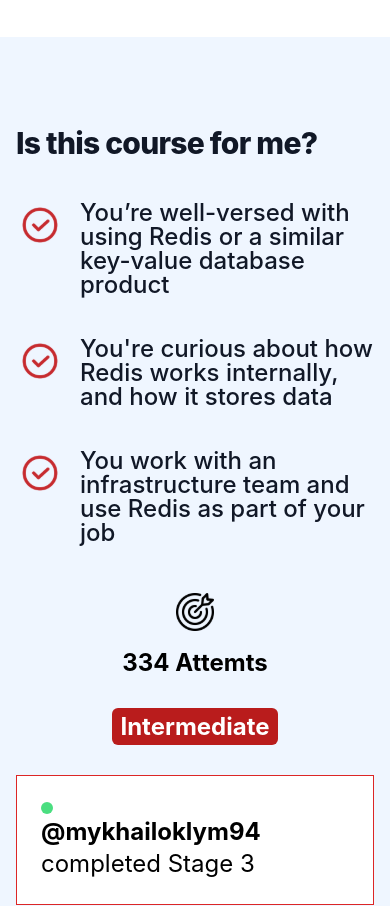
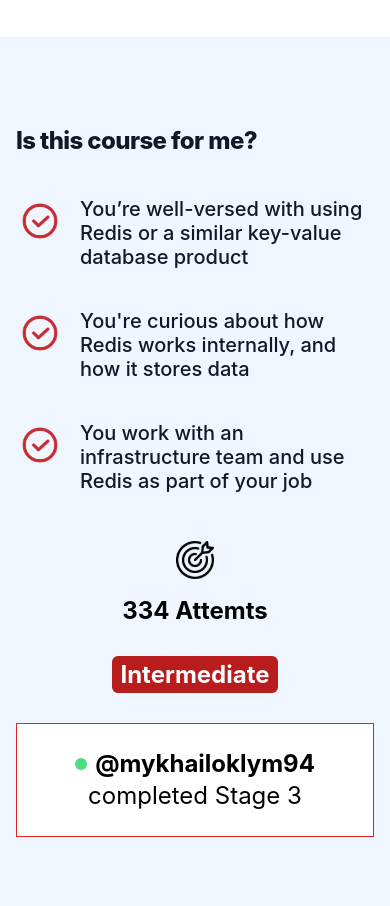
Before and after one commit to sarupbanskota/byor-landing, a Next.js app: page / in a window 390 px wide. Shown: the part 2900-3806 px from the top of the page. Built offline with nearby package versions, Linux system fonts and the light colour scheme; grey boxes are pictures that could not be loaded.

Commit message:
improve mobile responsiveness of stats component

```diff
--- a/components/Stats.js
+++ b/components/Stats.js
@@ -17,11 +17,11 @@
           </span>
         </div>
       </div>
-      <div className="mt-8  bg-white p-6 border border-red-600">
-        <p className=" flow-root">
-          <span>
+      <div className="inline-block mt-8 bg-white p-6 border border-red-600 text-center md:text-left">
+        <p className="">
+          <span className="inline-flex items-center">
             <svg
-              className="-ml-0.5 mr-1.5 h-4 w-4 text-green-400"
+              className="-ml-0.5 mr-1.5 h-4 w-4 text-green-400 inline"
               fill="currentColor"
               viewBox="0 0 8 8"
             >
--- a/components/ValuePropostions.js
+++ b/components/ValuePropostions.js
@@ -25,7 +25,7 @@
           <div className="px-4 max-w-xl mx-auto sm:px-6 lg:py-16 lg:max-w-none lg:mx-0 lg:px-0">
             <div>
               <div className="mt-6">
-                <h2 className="text-3xl font-extrabold tracking-tight text-gray-900">
+                <h2 className="text-2xl md:text-3xl font-extrabold tracking-tight text-gray-900">
                   Is this course for me?
                 </h2>
                 <div className="mt-10 space-y-10 max-w-lg">
@@ -38,7 +38,7 @@
                           alt=""
                         />
                       </div>
-                      <p className="ml-16 text-2xl leading-6 font-medium text-gray-900">
+                      <p className="ml-16 text-xl md:text-2xl leading-6 font-medium text-gray-900">
                         {item.desc}
                       </p>
                     </div>
```
